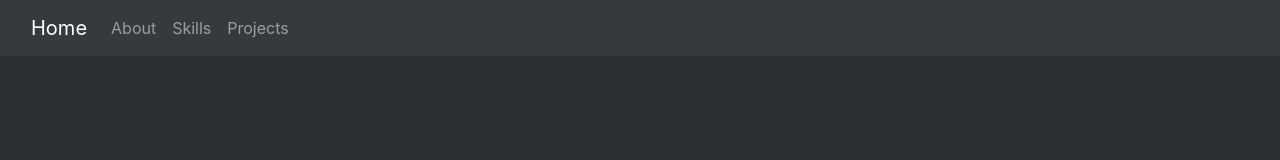
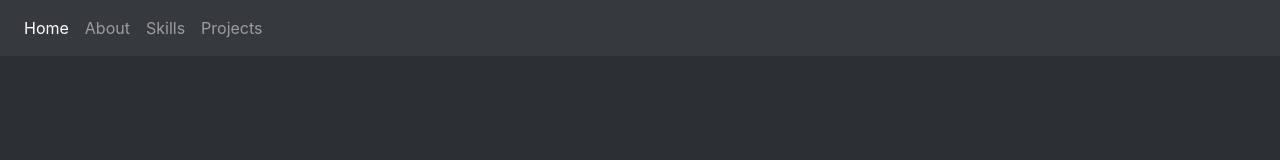
Before and after one commit to LujBalzanti/react-personal-website, a React (Create React App) app: page / in a window 1280 px wide. Shown: the top 160 px of the page. Built offline with nearby package versions, Linux system fonts and the light colour scheme.

Commit message:
fix: change nav brand to nav link

```diff
--- a/src/Components/Navigation.js
+++ b/src/Components/Navigation.js
@@ -5,10 +5,11 @@ function Navigation(props) {
     return (
         <div className="navigation">
             <nav class="navbar navbar-expand-lg navbar-dark nav-bg-color">
-            <div class="container-fluid">
-                <Link to="/" class="navbar-brand">Home</Link>
                 <div class="collapse navbar-collapse" id="navbarNav">
                     <ul class="navbar-nav">
+                        <li class={`nav-item ${props.location.pathname === "/" ? "active" : ""}`}>
+                            <Link to="/" class="nav-link">Home</Link>
+                        </li>
                         <li class={`nav-item ${props.location.pathname === "/about" ? "active" : ""}`}>
                             <Link to="/about" class="nav-link">About</Link>
                         </li>
@@ -20,7 +21,6 @@ function Navigation(props) {
                         </li>
                     </ul>
                 </div>
-            </div>
             </nav>
         </div>
 
```
Also changed, not shown: 1 other file (tests, documents, lock files or other folders).
